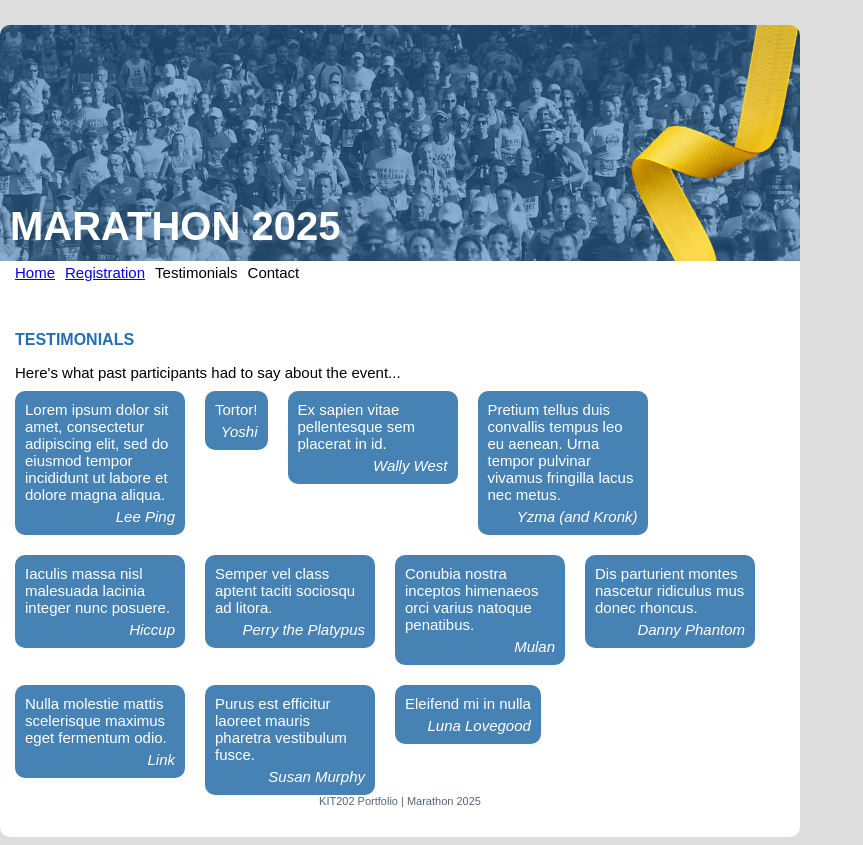
After one commit to LuddyFish/KIT202-Portfolio, a PHP site: page /testimonials.html in a window 1280 px wide. The commit adds this page. Shown: the whole page, without its empty margins (0-863 px from the left). Run offline with PHP 8.4, Linux system fonts and the light colour scheme.

Commit message:
Week 4 Tutorial Complete

```diff
--- a/static_site/index.html
+++ b/static_site/index.html
@@ -19,6 +19,7 @@
                 <ul>
                     <li>Home</li>
                     <li><a href="registration.html">Registration</a></li>
+                    <li><a href="testimonials.html">Testimonials</a></li>
                     <li>Contact</li>
                 </ul>
             </nav>
--- a/static_site/registration.html
+++ b/static_site/registration.html
@@ -18,6 +18,7 @@
                 <ul>
                     <li><a href="index.html">Home</a></li>
                     <li>Registration</li>
+                    <li><a href="testimonials.html">Testimonials</a></li>
                     <li>Contact</li>
                 </ul>
             </nav>
--- a/static_site/styles/style.css
+++ b/static_site/styles/style.css
@@ -234,6 +234,30 @@ form actions (the submit and cancel buttons)
     grid-column-end: 2;
 }
 
+#testimonials {
+    display: flex;
+    flex-wrap: wrap;
+    gap: 20px;
+    align-items: baseline;
+}
+
+aside {
+    display: flex;
+    flex-direction: column;
+    max-width: 10em;
+    row-gap: 5px;
+    color: white;
+    background-color: steelblue;
+    border-radius: 10px;
+    padding: 10px;
+    .author {
+        text-align: right;
+        font-style: italic;
+    }
+}
+
+
+
 @media (max-width: 800px) {
     body {
         margin: auto;
--- /dev/null
+++ b/static_site/testimonials.html
@@ -0,0 +1,83 @@
+<!DOCTYPE html>
+<html lang="en">
+    <head>
+        <meta charset="UTF-8">
+        <meta name="author" content="Jack Luttrell">
+        <title>Marathon 2025 Testimonials</title>
+        <link rel="stylesheet" href="styles/style.css">
+        <meta name="viewport" content="width=device-width, initial-scale=1">
+    </head>
+
+    <body>
+        <div id="container">
+            <header>
+                <img src = "images/banner.png" alt = "Marathon banner" class="banner" width="800">
+                <h1>Marathon 2025</h1>
+            </header>
+
+            <nav>
+                <ul>
+                    <li><a href="index.html">Home</a></li>
+                    <li><a href="registration.html">Registration</a></li>
+                    <li>Testimonials</li>
+                    <li>Contact</li>
+                </ul>
+            </nav>
+
+            <main>
+                <h2>Testimonials</h2>
+                <p>Here's what past participants had to say about the event...</p>
+                <section id="testimonials">
+                    <aside>
+                        <div class="quote">Lorem ipsum dolor sit amet, consectetur adipiscing elit, sed do eiusmod tempor incididunt ut labore et dolore magna aliqua.</div>
+                        <div class="author">Lee Ping</div>
+                    </aside>
+                    <aside>
+                        <div class="quote">Tortor!</div>
+                        <div class="author">Yoshi</div>
+                    </aside>
+                    <aside>
+                        <div class="quote">Ex sapien vitae pellentesque sem placerat in id.</div>
+                        <div class="author">Wally West</div>
+                    </aside>
+                    <aside>
+                        <div class="quote">Pretium tellus duis convallis tempus leo eu aenean. Urna tempor pulvinar vivamus fringilla lacus nec metus.</div>
+                        <div class="author">Yzma (and Kronk)</div>
+                    </aside>
+                    <aside>
+                        <div class="quote">Iaculis massa nisl malesuada lacinia integer nunc posuere.</div>
+                        <div class="author">Hiccup</div>
+                    </aside>
+                    <aside>
+                        <div class="quote">Semper vel class aptent taciti sociosqu ad litora.</div>
+                        <div class="author">Perry the Platypus</div>
+                    </aside>
+                    <aside>
+                        <div class="quote">Conubia nostra inceptos himenaeos orci varius natoque penatibus.</div>
+                        <div class="author">Mulan</div>
+                    </aside>
+                    <aside>
+                        <div class="quote">Dis parturient montes nascetur ridiculus mus donec rhoncus.</div>
+                        <div class="author">Danny Phantom</div>
+                    </aside>
+                    <aside>
+                        <div class="quote">Nulla molestie mattis scelerisque maximus eget fermentum odio.</div>
+                        <div class="author">Link</div>
+                    </aside>
+                    <aside>
+                        <div class="quote">Purus est efficitur laoreet mauris pharetra vestibulum fusce.</div>
+                        <div class="author">Susan Murphy</div>
+                    </aside>
+                    <aside>
+                        <div class="quote">Eleifend mi in nulla</div>
+                        <div class="author">Luna Lovegood</div>
+                    </aside>
+                </section>
+
+                <footer>
+                    KIT202 Portfolio | Marathon 2025
+                </footer>
+            </main>
+        </div>
+    </body>
+</html>
```
